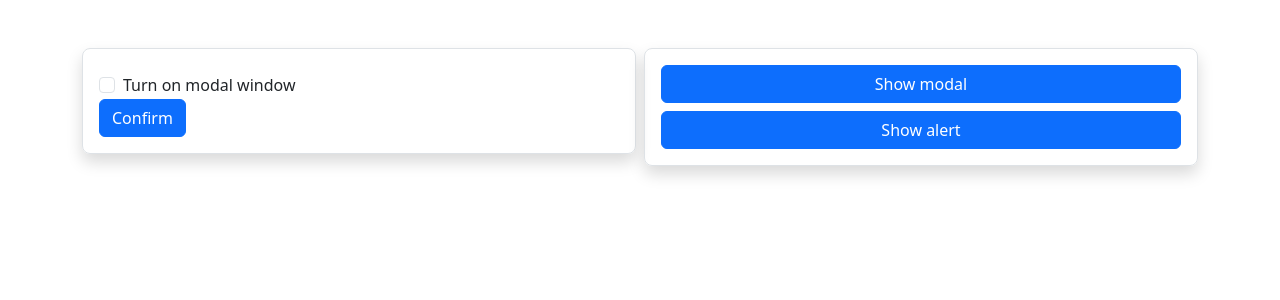
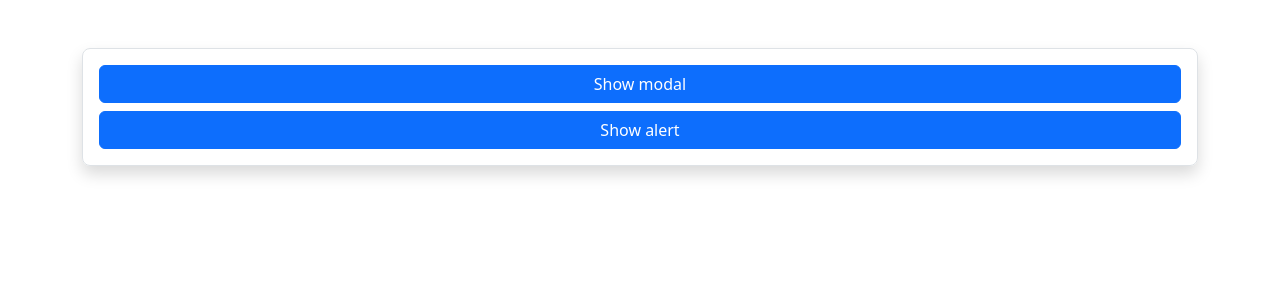
Before and after one commit to AlanNRZBV/homeWork-58, a React (Vite) app: page / in a window 1280 px wide. Shown: the top 300 px of the page. Built offline with nearby package versions, Linux system fonts and the light colour scheme.

Commit message:
feat: added Alert ui component. Implemented render

```diff
--- a/src/App.tsx
+++ b/src/App.tsx
@@ -1,21 +1,12 @@
-import { useState } from 'react';
-import DemoForm from './components/DemoForm/DemoForm.tsx';
 import DemoButtons from './components/DemoButtons/DemoButtons.tsx';
 
 function App() {
-
-const showModalBtn = ()=>{
-
-}
   return (
     <>
       <div className="container">
-        <div className="row g-2 py-5">
-          <div className="col-6">
-            <DemoForm onSubmit={showModalBtn}/>
-          </div>
-          <div className="col-6">
-            <DemoButtons/>
+        <div className="row py-5">
+          <div className="col">
+            <DemoButtons />
           </div>
         </div>
       </div>
--- a/src/components/DemoButtons/DemoButtons.tsx
+++ b/src/components/DemoButtons/DemoButtons.tsx
@@ -1,31 +1,44 @@
-import React, { useState } from 'react';
+import { useState } from 'react';
 import Button from '../Button/Button.tsx';
 import Modal from '../ui/Modal/Modal.tsx';
+import Alert from '../ui/Alert/Alert.tsx';
 
 const DemoButtons = () => {
+  const [showModal, setShowModal] = useState(false);
+  const [showAlert, setShowAlert] = useState(false);
 
-  const [showModal, setShowModal]=useState(false)
+  const toggleModal = () => {
+    if (showModal) {
+      setShowModal(false);
+    } else {
+      setShowModal(true);
+    }
+  };
+  const toggleAlert = () => {
+    if (showAlert) {
+      setShowAlert(false);
+    } else {
+      setShowAlert(true);
+    }
+  };
 
-  const showCustomModal = ()=>{
-      setShowModal(true)
-  }
-
-  const closeModal=()=>{
-    setShowModal(false)
-  }
-  const showCustomAlert = ()=>{
-
-  }
   return (
     <>
-    <div className="border border-1 rounded-3 shadow px-3 py-3 d-flex flex-column">
-      <Button type="primary mb-2" onClick={showCustomModal} innerText="Show modal"/>
-      <Button type="primary" onClick={showCustomAlert} innerText="Show alert"/>
-    </div>
-      <Modal show={showModal} title="Some title" onClose={closeModal}>
+      <div className="border border-1 rounded-3 shadow px-3 py-3 d-flex flex-column">
+        <Button
+          type="primary mb-2"
+          onClick={toggleModal}
+          innerText="Show modal"
+        />
+        <Button type="primary" onClick={toggleAlert} innerText="Show alert" />
+      </div>
+      <Modal show={showModal} title="Some title" onClose={toggleModal}>
         <p>content goes here</p>
       </Modal>
-      </>
+      <Alert show={showAlert} type="danger" onDismiss={toggleAlert}>
+        Alert children
+      </Alert>
+    </>
   );
 };
 
--- a/src/components/DemoForm/DemoForm.tsx
+++ /dev/null
@@ -1,27 +0,0 @@
-import React, { FC } from 'react';
-import { IDemoForm } from '../../types';
-
-const DemoForm: FC<IDemoForm> = ({ onSubmit }) => {
-  const testFn = (e: React.FormEvent) => {
-    e.preventDefault();
-    onSubmit();
-    console.log('test');
-  };
-
-  return (
-    <form onSubmit={testFn} className="border border-1 rounded-3 shadow px-3 py-3">
-      <h6></h6>
-      <div className="form-check">
-        <input className="form-check-input" type="checkbox" value="" id="flexCheckDefault" />
-        <label className="form-check-label" htmlFor="flexCheckDefault">
-          Turn on modal window
-        </label>
-      </div>
-      <button className="btn btn-primary" type="submit">
-        Confirm
-      </button>
-    </form>
-  );
-};
-
-export default DemoForm;
--- /dev/null
+++ b/src/components/ui/Alert/Alert.tsx
@@ -0,0 +1,30 @@
+import { FC } from 'react';
+
+import { IAlert } from '../../../types';
+const Alert: FC<IAlert> = ({ type, onDismiss, show, children }) => {
+
+  let toggle
+
+  if (show){
+    toggle = 'd-flex justify-content-between flex-wrap'
+  }else{
+    toggle = 'none'
+  }
+
+  const alertStyle = `alert alert-${type} ${toggle}`;
+
+  return (
+      <div className={alertStyle} role="alert" style={{ display: show ? 'flex' : 'none' }}>
+        <span>simple alert</span>
+        <button
+          onClick={onDismiss}
+          type="button"
+          className="btn-close"
+          style={{ display: onDismiss ? 'block' : 'none' }}
+        ></button>
+        <div className="w-100">{children}</div>
+      </div>
+  );
+};
+
+export default Alert;
--- a/tsconfig.json
+++ b/tsconfig.json
@@ -20,8 +20,6 @@
     "noUnusedParameters": true,
     "noFallthroughCasesInSwitch": true
   },
-  "include": [
-    "src"
-  ],
-  "references": [{ "path": "./tsconfig.node.json"}]
+  "include": ["src"],
+  "references": [{ "path": "./tsconfig.node.json" }]
 }
--- a/tsconfig.node.json
+++ b/tsconfig.node.json
@@ -6,7 +6,5 @@
     "moduleResolution": "bundler",
     "allowSyntheticDefaultImports": true
   },
-  "include": [
-    "vite.config.ts"
-  ]
+  "include": ["vite.config.ts"]
 }
--- a/vite.config.ts
+++ b/vite.config.ts
@@ -1,7 +1,7 @@
-import { defineConfig } from 'vite'
-import react from '@vitejs/plugin-react-swc'
+import { defineConfig } from 'vite';
+import react from '@vitejs/plugin-react-swc';
 
 // https://vitejs.dev/config/
 export default defineConfig({
   plugins: [react()],
-})
+});
```
Also changed, not shown: src/components/ui/Modal/Modal.tsx (+12 -7 lines), src/main.tsx (+5 -5 lines), src/types.d.ts (+7 -6 lines), .eslintrc.cjs, 1 other file (tests, documents, lock files or other folders).
